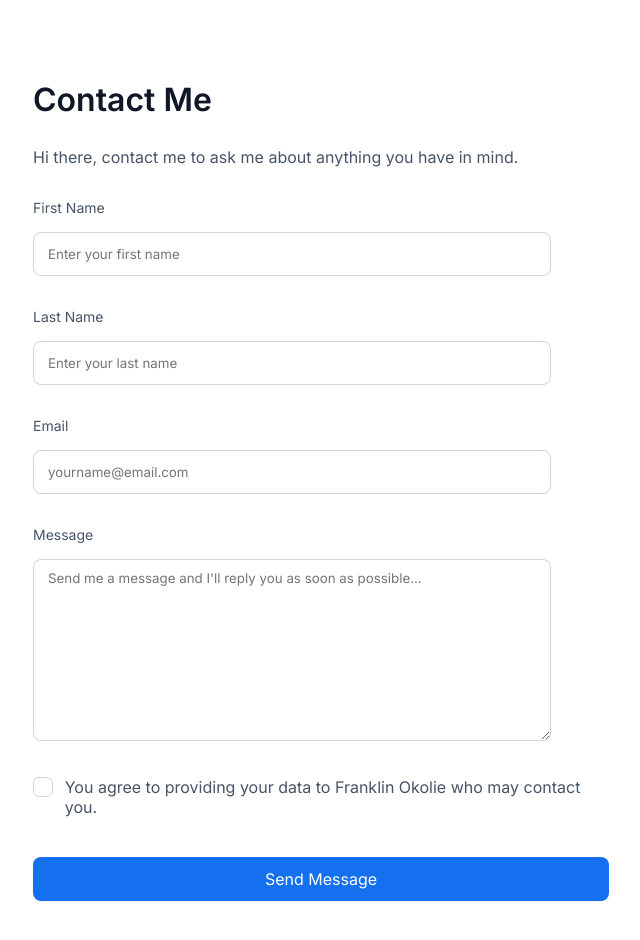
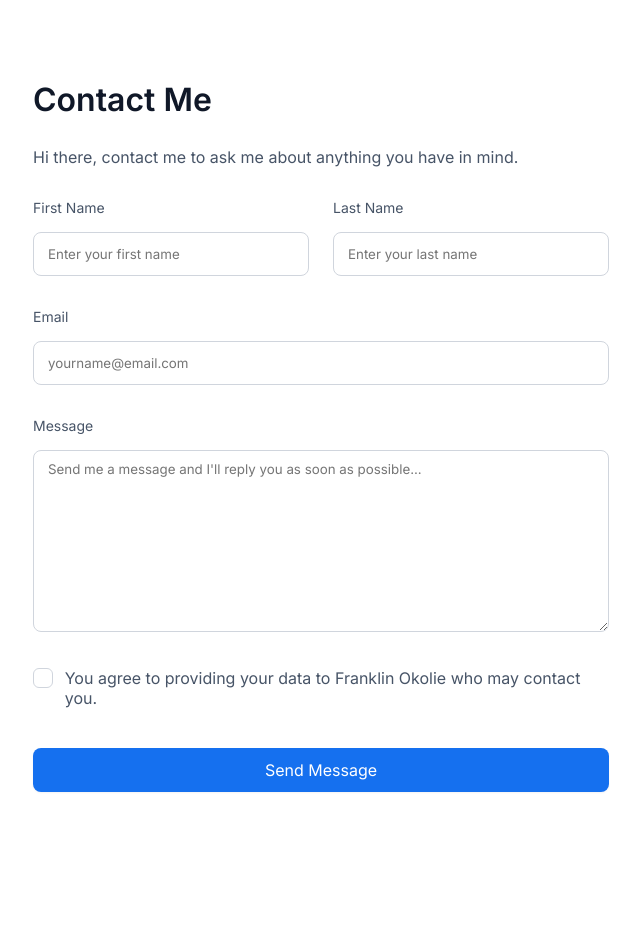
Before and after one commit to DeveloperAspire/linktree, a React (Create React App) app: page /contact in a window 1280 px wide. Shown: the top 940 px of the page, without its empty margins (319-959 px from the left). After the commit the page ends 872 px from the top, so only its background shows below. Built offline with nearby package versions, Linux system fonts and the light colour scheme.

Commit message:
feat: completed the layout of the form

```diff
--- a/src/components/Form/Form.module.css
+++ b/src/components/Form/Form.module.css
@@ -5,6 +5,12 @@
   background-color: transparent;
   padding: 2rem;
   color: #475467;
+}
+
+.grid {
+  display: grid;
+  grid-template-columns: repeat(auto-fit, minmax(200px, 1fr));
+  column-gap: 24px;
 }
 .heading {
   font-weight: 600;
@@ -29,7 +35,7 @@
   font-size: 14px;
 }
 .form-group .input {
-  width: 90%;
+  width: 100%;
   padding: 10px 14px;
   border: none;
   border: 1px solid #d0d5dd;
--- a/src/components/Form/index.js
+++ b/src/components/Form/index.js
@@ -43,6 +43,7 @@ const Form = () => {
         <p className={classes.desc}>
           Hi there, contact me to ask me about anything you have in mind.
         </p>
+        <div className={classes.grid}>
           <div className={classes["form-group"]}>
             <label htmlFor="first_name">First Name</label>
             <input
@@ -60,6 +61,7 @@ const Form = () => {
             ) : null}
           </div>
 
+
           <div className={classes["form-group"]}>
             <label htmlFor="last_name">Last Name</label>
             <input
@@ -76,6 +78,8 @@ const Form = () => {
               <p className={classes.error}>{Formik.errors.last_name}</p>
             ) : null}
           </div>
+        </div>
+
         <div className={classes["form-group"]}>
           <label htmlFor="email">Email</label>
           <input
@@ -112,7 +116,12 @@ const Form = () => {
 
         <label className={classes.checkbox}>
           <input type="checkbox" id="agree" name="agree" required />
-          <span role="checkbox" aria-checked="false" aria-required className={classes.customcheckbox}>
+          <span
+            role="checkbox"
+            aria-checked="false"
+            aria-required
+            className={classes.customcheckbox}
+          >
             <svg
               fill="none"
               stroke="currentColor"
```
Lines whose indentation alone changed are shown as unchanged.
